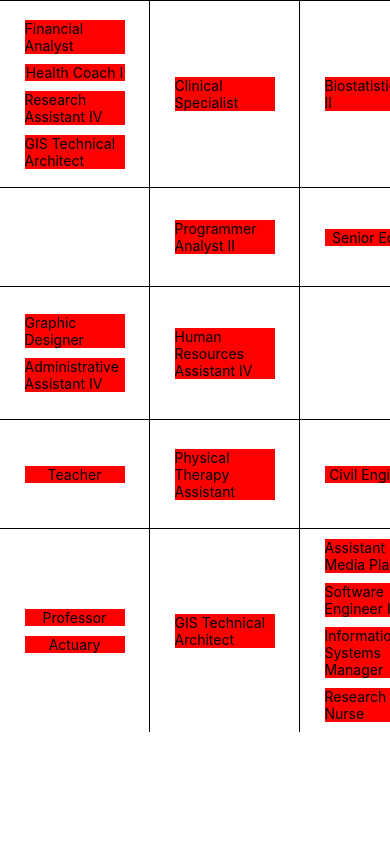
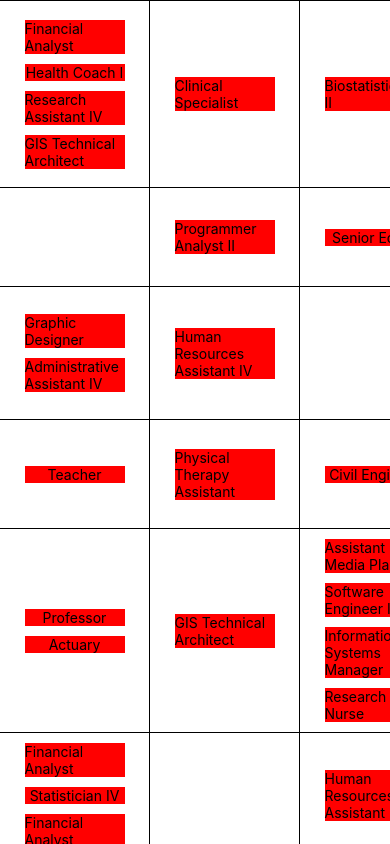
Before and after one commit to AnishShahi123/React-Native-Simple-DnD, a React Native app: screen / in a window 390 px wide. Built offline with nearby package versions, Linux system fonts and the light colour scheme.

Commit message:
Everything works but is slow

```diff
--- a/src/components/EventCard.tsx
+++ b/src/components/EventCard.tsx
@@ -48,6 +48,7 @@ type EventCardPropsType = {
     timestamp: number;
     title: string;
   }[];
+  setTitle: React.Dispatch<React.SetStateAction<string | undefined>>;
 };
 
 const EventCard = (props: EventCardPropsType) => {
@@ -63,6 +64,7 @@ const EventCard = (props: EventCardPropsType) => {
     setConvertedData,
     setDataToRender,
     dataToRender,
+    setTitle,
   } = props;
 
   const PanGesture = Gesture.Pan()
@@ -72,7 +74,7 @@ const EventCard = (props: EventCardPropsType) => {
         x: absoluteX,
         y: absoluteY,
       };
-
+      runOnJS(setTitle)(currentTask?.title);
       const row =
         Object.keys(heightOfEachRow).find(
           key =>
@@ -117,7 +119,7 @@ const EventCard = (props: EventCardPropsType) => {
     })
     .onFinalize(() => {
       runOnJS(getNewTimestamp)();
-
+      runOnJS(setTitle)(undefined);
       console.log(activeItem.value);
       console.log(activeItemOverCell.value);
     });
--- a/src/components/GridCell.tsx
+++ b/src/components/GridCell.tsx
@@ -47,6 +47,7 @@ type PropTypes = {
     timestamp: number;
     title: string;
   }[];
+  setTitle: React.Dispatch<React.SetStateAction<string | undefined>>;
 };
 
 export default function GridCell({
@@ -63,6 +64,7 @@ export default function GridCell({
   setConvertedData,
   setDataToRender,
   dataToRender,
+  setTitle,
 }: PropTypes) {
   return (
     <View
@@ -91,6 +93,7 @@ export default function GridCell({
               setConvertedData={setConvertedData}
               dataToRender={dataToRender}
               setDataToRender={setDataToRender}
+              setTitle={setTitle}
             />
           );
         })}
--- a/src/components/GridLayout.tsx
+++ b/src/components/GridLayout.tsx
@@ -5,13 +5,12 @@ import {getStructuredData} from '../utils/getStructuredData';
 import {convertedDataType, id, structuredDataType} from '../utils/types';
 import {getWeekDates} from '../utils/getWeekDates';
 import {DateTime} from 'luxon';
-import {ScrollView, View} from 'react-native';
+import {ScrollView, Text, View} from 'react-native';
 import GridCell from './GridCell';
 import Animated, {
   useAnimatedStyle,
   useSharedValue,
 } from 'react-native-reanimated';
-import EventCard from './EventCard';
 
 const GridLayout = () => {
   const [convertedData, setConvertedData] =
@@ -89,12 +88,17 @@ const GridLayout = () => {
     console.log(activeItem.value);
   }, [activeItem.value]);
 
+  const [title, setTitle] = React.useState<string | undefined>(undefined);
+
   return (
     structuredData && (
       <>
-        {activeItem.value && (
+        {title && (
           <Animated.View style={[animatedStyle, {zIndex: 100}]}>
-            <EventCard
+            <View style={{backgroundColor: 'red', width: 150}}>
+              <Text>{title}</Text>
+            </View>
+            {/* <EventCard
               activeItem={activeItem}
               activeItemOverCell={activeItemOverCell}
               currentTask={convertedData?.collection[activeItem.value]}
@@ -106,7 +110,7 @@ const GridLayout = () => {
               setConvertedData={setConvertedData}
               dataToRender={dataToRender}
               setDataToRender={setDataToRender}
-            />
+            /> */}
           </Animated.View>
         )}
         <ScrollView
@@ -120,7 +124,7 @@ const GridLayout = () => {
               scrollViewVerticalOffsetValue.value =
                 event.nativeEvent.contentOffset.y;
             }}>
-            {Array.from({length: 5}).map((item, index) => {
+            {Array.from({length: 10}).map((item, index) => {
               return (
                 <View
                   style={{flexDirection: 'row'}}
@@ -161,6 +165,7 @@ const GridLayout = () => {
                         setConvertedData={setConvertedData}
                         dataToRender={dataToRender}
                         setDataToRender={setDataToRender}
+                        setTitle={setTitle}
                       />
                     );
                   })}
```
